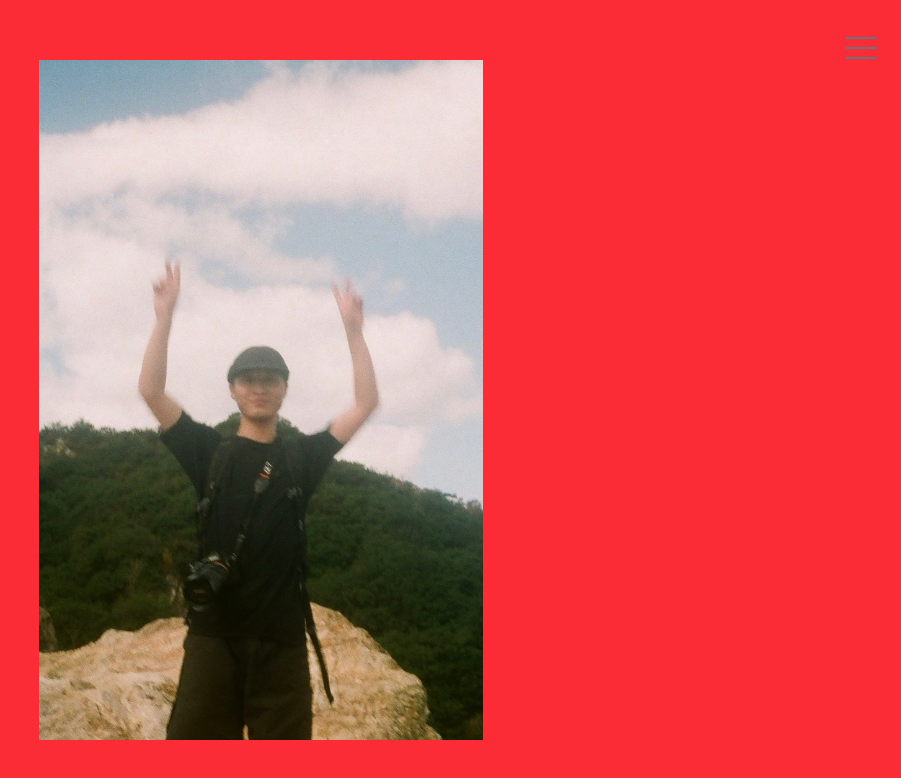
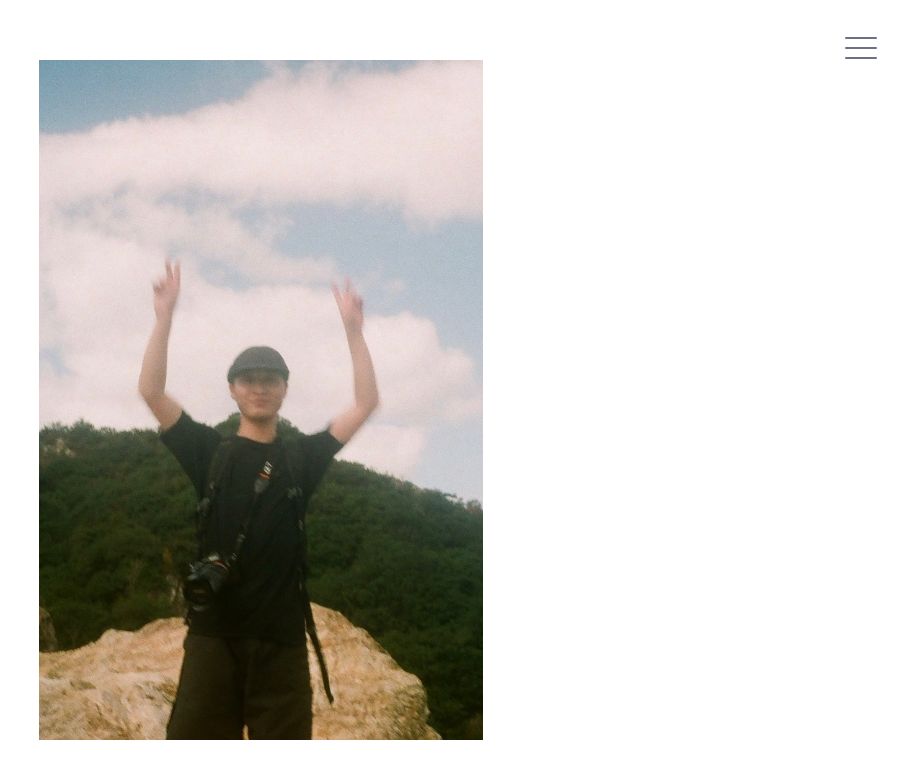
Before and after one commit to slopebook1219/gallery, a Next.js app: page / in a window 1280 px wide. Shown: the top 778 px of the page, without its empty margins (379-1280 px from the left). Built offline with nearby package versions, Linux system fonts and the light colour scheme.

Commit message:
赤背景なくす

```diff
--- a/app/page.tsx
+++ b/app/page.tsx
@@ -19,7 +19,7 @@
   }, [mvImages.length]);
 
   return (
-    <div className="fixed inset-0 flex items-center justify-center bg-red-500 z-0">
+    <div className="fixed inset-0 flex items-center justify-centerz-0">
       <div className="fixed top-7 right-5 z-10">
         <button className="flex h-10 w-10 flex-col items-center justify-center space-y-2">
           <span className="block h-[2px] w-8 rounded-full bg-gray-500"></span>
```
